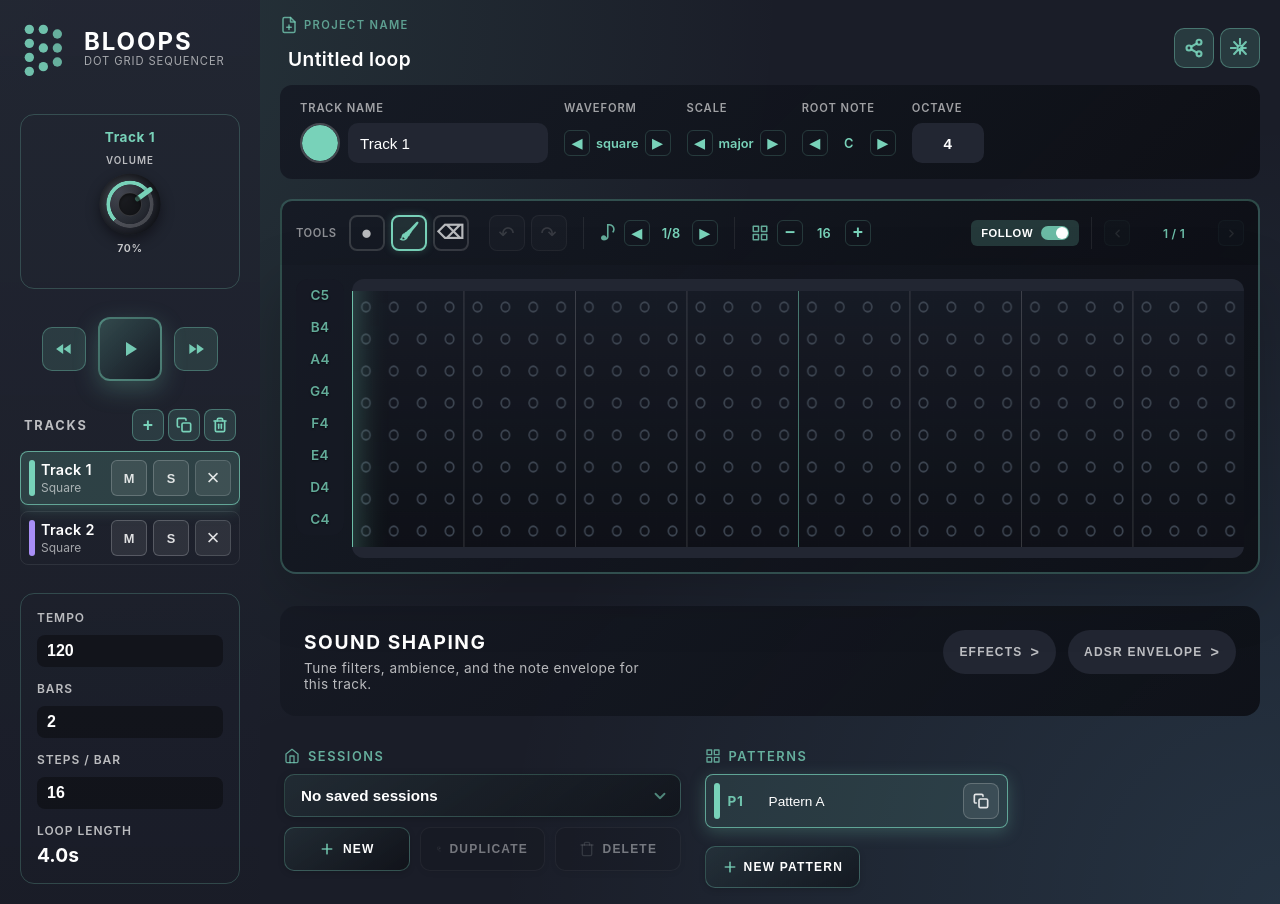
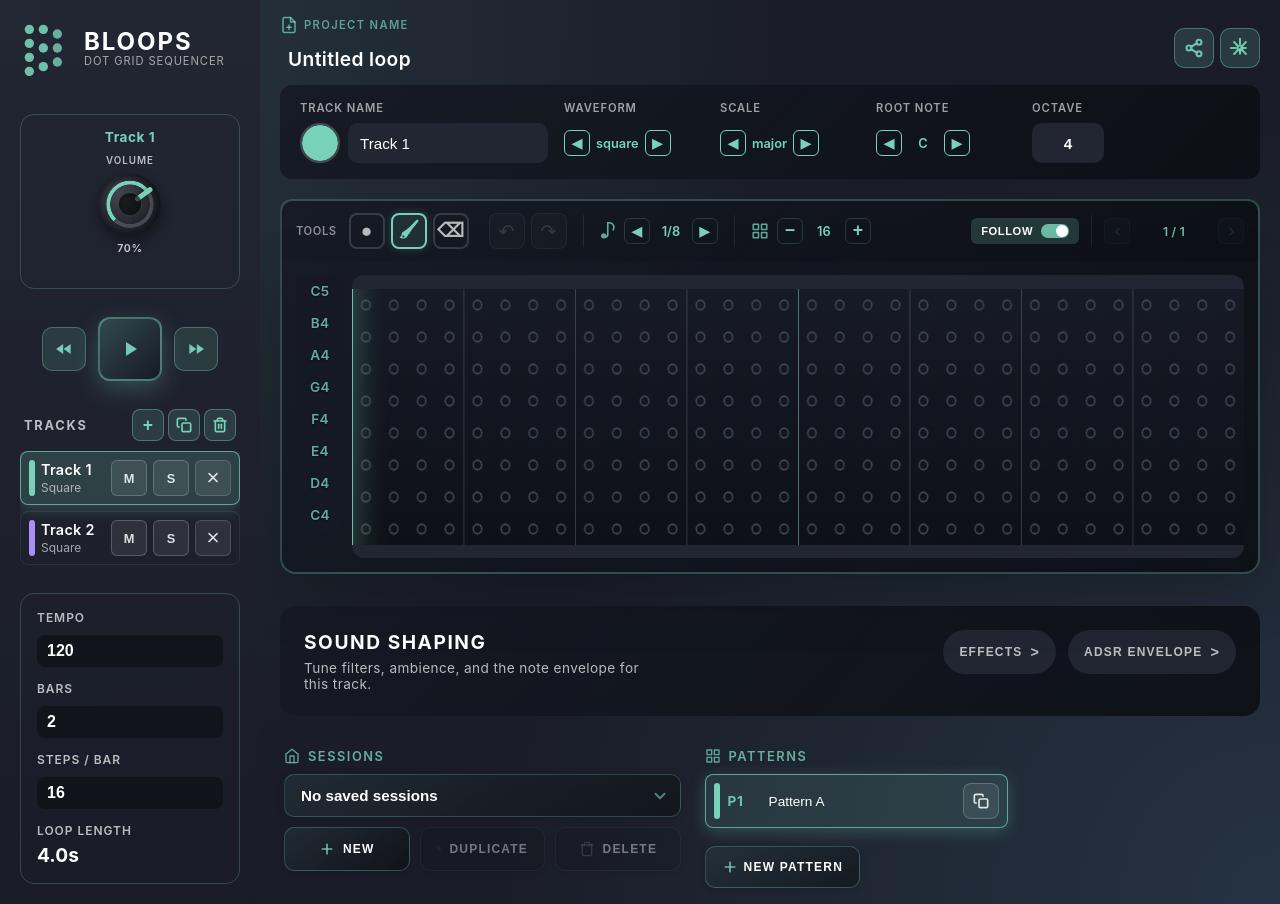
Before and after one commit to Gibson417/Bitloop, a Svelte app in the folder bloops_app/: page / in a window 1280 px wide. Built offline with nearby package versions, Linux system fonts and the light colour scheme.

Commit message:
Add compact, fixed-width, and theme color support to ArrowSelector
Co-authored-by: Gibson417 <142834301+Gibson417@users.noreply.github.com>

```diff
--- a/bloops_app/src/App.svelte
+++ b/bloops_app/src/App.svelte
@@ -1002,6 +1002,7 @@
               options={NOTE_LENGTH_OPTIONS}
               value={selectedNoteLengthValue}
               trackColor={trackColor}
+              compact={true}
               on:change={handleNoteLengthChange}
             />
           </div>
--- a/bloops_app/src/components/ArrowSelector.svelte
+++ b/bloops_app/src/components/ArrowSelector.svelte
@@ -7,6 +7,9 @@
   export let label = ''; // Label for the control
   export let disabled = false; // Disabled state
   export let trackColor = '#78d2b9'; // Track color for styling
+  export let compact = false; // Compact mode with smaller buttons (26px)
+  export let fixedWidth = false; // Fixed width mode for consistent layout
+  export let useThemeColor = false; // Use theme accent color instead of trackColor
 
   const dispatch = createEventDispatcher();
 
@@ -58,9 +61,12 @@
       handleNext();
     }
   };
+
+  // Determine color to use
+  $: colorToUse = useThemeColor ? 'rgba(var(--color-accent-rgb), 1)' : trackColor;
 </script>
 
-<div class="arrow-selector" class:disabled role="group" aria-labelledby={label ? `label-${uniqueId}` : undefined}>
+<div class="arrow-selector" class:disabled class:compact class:fixed-width={fixedWidth} role="group" aria-labelledby={label ? `label-${uniqueId}` : undefined}>
   {#if label}
     <div id="label-{uniqueId}" class="selector-label">{label}</div>
   {/if}
@@ -74,7 +80,7 @@
       title="Previous"
       disabled={disabled}
       tabindex="0"
-      style="border-color: {trackColor}33; color: {trackColor};"
+      style="border-color: {colorToUse}33; color: {colorToUse};"
     >
       ◀
     </button>
@@ -83,7 +89,7 @@
       role="status"
       aria-live="polite"
       aria-atomic="true"
-      style="color: {trackColor};"
+      style="color: {colorToUse};"
     >
       {displayValue}
     </div>
@@ -96,7 +102,7 @@
       title="Next"
       disabled={disabled}
       tabindex="0"
-      style="border-color: {trackColor}33; color: {trackColor};"
+      style="border-color: {colorToUse}33; color: {colorToUse};"
     >
       ▶
     </button>
@@ -110,6 +116,10 @@
     gap: 8px;
     color: var(--color-text);
     font-size: 0.78rem;
+  }
+
+  .arrow-selector.fixed-width {
+    min-width: 140px;
   }
 
   .selector-label {
@@ -132,6 +142,10 @@
     box-sizing: border-box;
   }
 
+  .compact .selector-controls {
+    height: 26px;
+  }
+
   .selector-controls:focus-within {
     box-shadow: 0 0 0 1px rgba(var(--color-accent-rgb), 0.2), 0 6px 18px rgba(0, 0, 0, 0.32);
   }
@@ -151,6 +165,12 @@
     padding: 0;
     flex-shrink: 0;
     line-height: 1;
+  }
+
+  .compact .arrow-button {
+    width: 26px;
+    height: 26px;
+    font-size: 0.9rem;
   }
 
   .arrow-button:hover:not(:disabled) {
@@ -187,6 +207,11 @@
     text-overflow: ellipsis;
   }
 
+  .compact .selector-value {
+    font-size: 0.8rem;
+    min-width: 30px;
+  }
+
   @media (max-width: 720px) {
     .selector-value {
       min-width: 50px;
--- a/bloops_app/src/components/ThemeSelector.svelte
+++ b/bloops_app/src/components/ThemeSelector.svelte
@@ -27,6 +27,8 @@
     label="Theme"
     options={themeOptions}
     value={currentTheme}
+    fixedWidth={true}
+    useThemeColor={true}
     on:change={handleThemeChange}
   />
 </div>
--- a/bloops_app/src/components/TrackControls.svelte
+++ b/bloops_app/src/components/TrackControls.svelte
@@ -92,6 +92,8 @@
         label="Waveform"
         options={waveformOptions}
         value={track.waveform}
+        fixedWidth={true}
+        useThemeColor={true}
         on:change={(event) => handleChange('waveform', event.detail.value)}
       />
     </div>
@@ -119,6 +121,8 @@
         label="Scale"
         options={scaleOptions}
         value={track.scale}
+        fixedWidth={true}
+        useThemeColor={true}
         on:change={(event) => handleScaleChange(event.detail.value)}
       />
     </div>
@@ -145,6 +149,8 @@
         label="Root note"
         options={rootNoteOptions}
         value={track.rootNote ?? 0}
+        fixedWidth={true}
+        useThemeColor={true}
         on:change={(event) => handleChange('rootNote', event.detail.value)}
       />
     </div>
--- a/bloops_app/src/components/TrackEffectsPanel.svelte
+++ b/bloops_app/src/components/TrackEffectsPanel.svelte
@@ -73,6 +73,8 @@
             label="Filter"
             options={filterOptions}
             value={currentEffects.filterType ?? 'none'}
+            fixedWidth={true}
+            useThemeColor={true}
             on:change={(event) => handleEffectsChange({ filterType: event.detail.value })}
           />
         </div>
```
